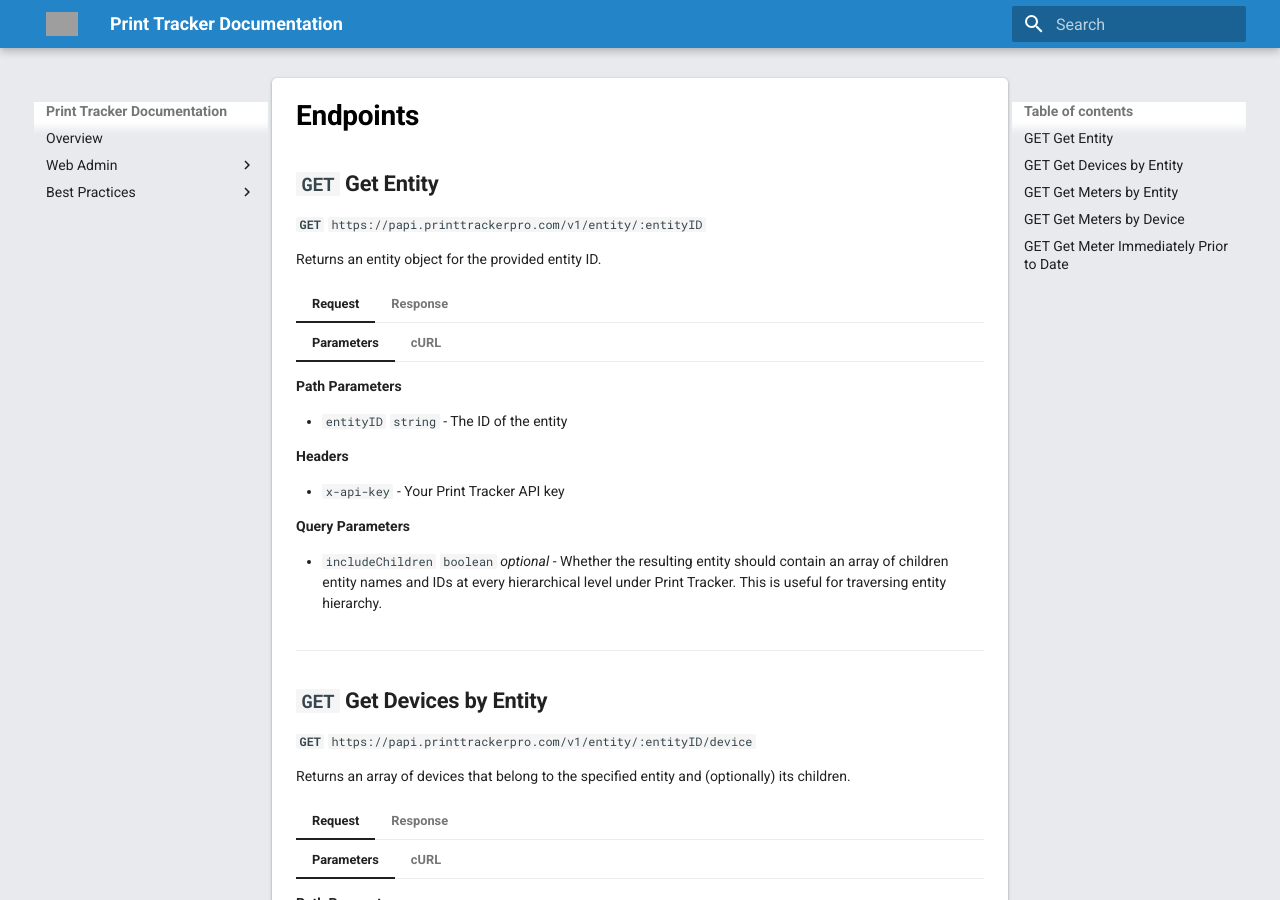
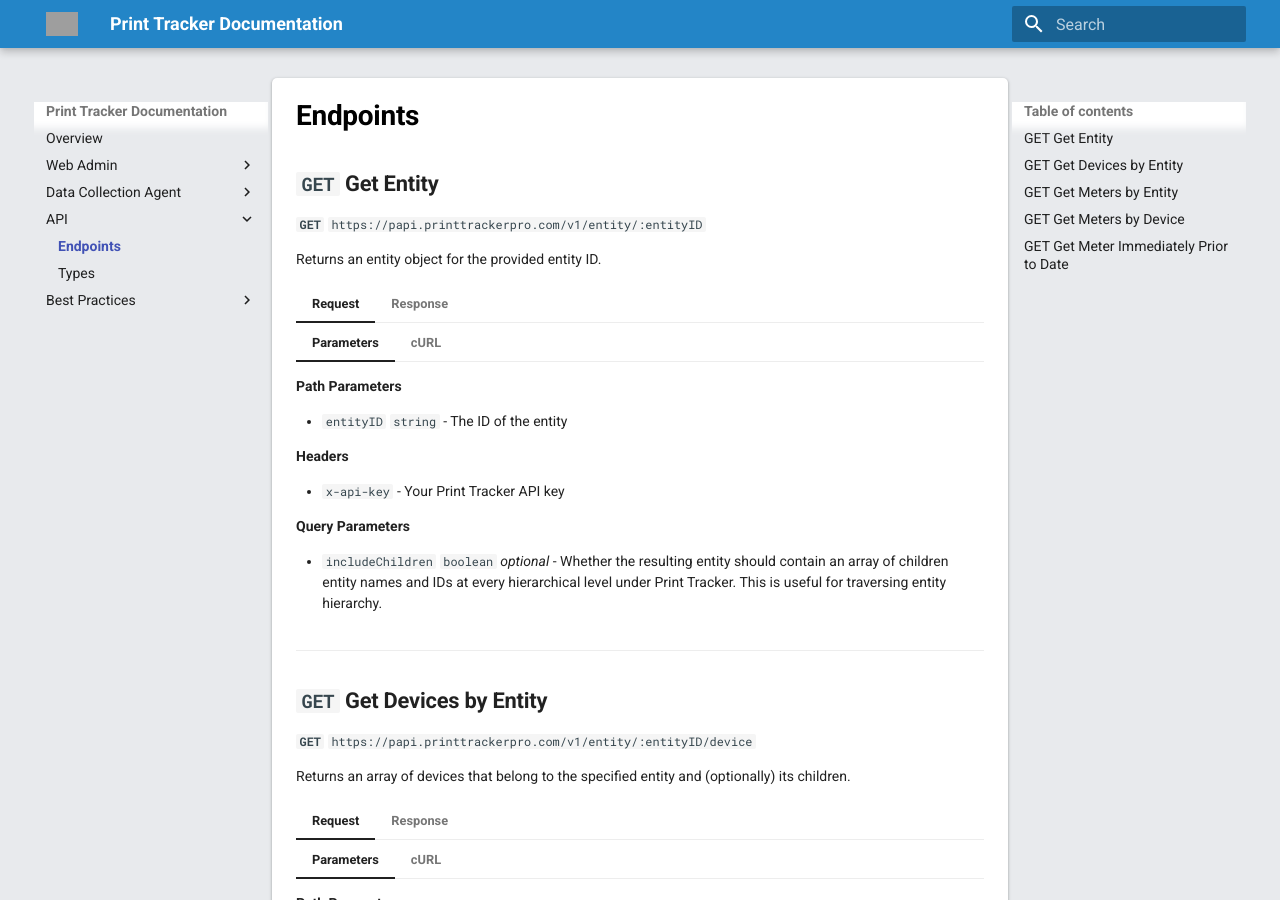
Before and after one commit to printtracker/public-documentation, an MkDocs documentation site: the page built from docs/api/endpoints.md, in a window 1280 px wide and 900 px high. Built offline with MkDocs 1.6.1 and Material for MkDocs 9.7.7, drawn with Linux system fonts in a browser that asks for light colours; comment, search, counter and statistics services are not loaded; some of the changed lines change nothing that is shown; grey boxes are pictures that could not be loaded.

Commit message:
Updated mkdocs sidebar

```diff
--- a/mkdocs.yml
+++ b/mkdocs.yml
@@ -11,6 +11,8 @@
           - Entities, Users, and Installs: webadmin/concepts/entities-users-and-installs.md
           - Devices: webadmin/concepts/devices.md
           - Settings: webadmin/concepts/settings.md
+          - Roles and Permissions: webadmin/concepts/roles-and-permissions.md
+          - Jobs and Tasks: webadmin/concepts/jobs-and-tasks.md
 #      - Getting Started: something.md
 #      - Jobs and DCAs: something.md
 #      - Configuring Settings: something.md
@@ -28,9 +30,11 @@
       - Remote Technician:
           - Overview: webadmin/remote-technician/overview.md
           - Whitepaper: webadmin/remote-technician/whitepaper.md
-#  - Data Collection Agent:
-#      - Overview: something.md
-#      - How-to guides: something.md
+  - Data Collection Agent:
+      - Whitepaper: dca/whitepaper.md
+  - API:
+      - Endpoints: api/endpoints.md
+      - Types: api/types.md
   - Best Practices:
       - Fleet Management: best-practices/fleet-management.md
 #  - Whitepapers:
```
